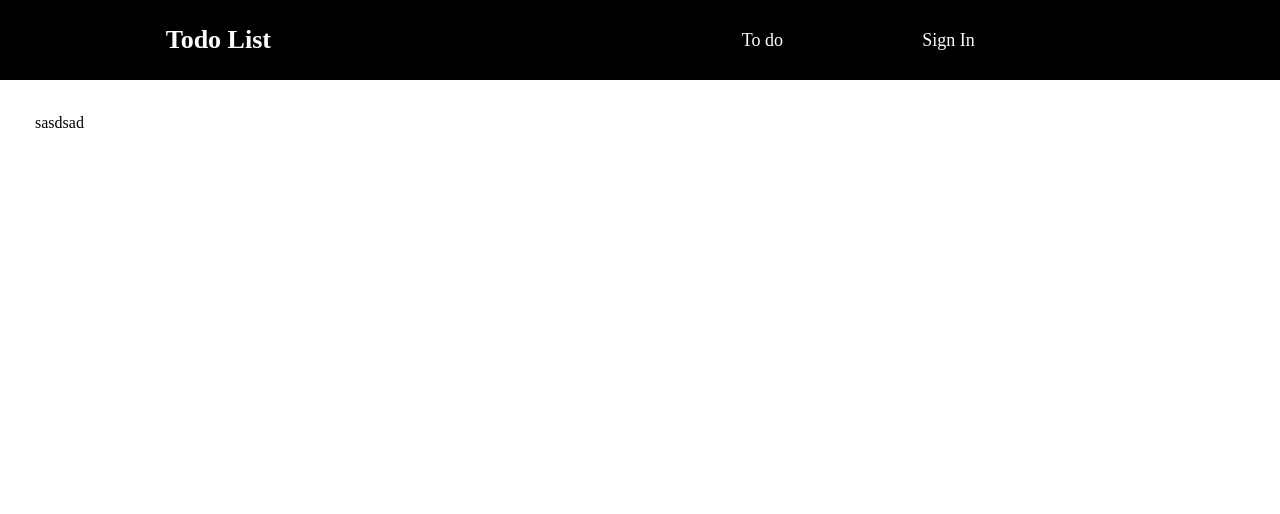
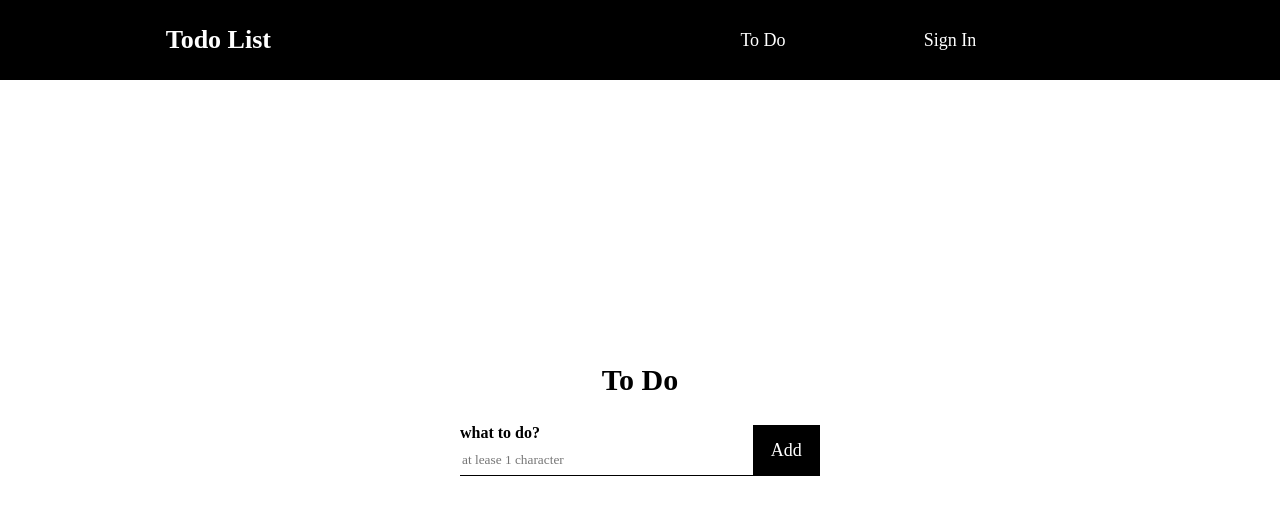
Before and after one commit to rlawlsyoung/wanted-pre-onboarding-frontend, a React (Create React App) app: page /todo in a window 1280 px wide. Shown: the top 514 px of the page. Built offline with nearby package versions, Linux system fonts and the light colour scheme; no server answers; a web font is replaced by a local one.

Commit message:
[Add] Todo 입력창 디자인 구현

```diff
--- a/src/Router.tsx
+++ b/src/Router.tsx
@@ -8,6 +8,8 @@ import SignUp from './pages/SignUp';
 import Todo from './pages/Todo';
 
 import GlobalStyles from './styles/GlobalStyles';
+
+export const URL = 'https://www.pre-onboarding-selection-task.shop';
 
 const Router = () => {
   const [isLogIn, setIsLogIn] = useState(false);
--- a/src/components/Header.tsx
+++ b/src/components/Header.tsx
@@ -18,7 +18,7 @@ const Header: React.FC<HeaderProps> = ({ isLogIn, setIsLogIn }) => {
       <Logo>Todo List</Logo>
       <Nav>
         <Link to="/todo" className="expansion">
-          To do
+          To Do
         </Link>
         {isLogIn ? (
           <p className="expansion" onClick={handleLogOut}>
--- a/src/pages/SignIn.tsx
+++ b/src/pages/SignIn.tsx
@@ -5,6 +5,8 @@ import styled from 'styled-components';
 
 import InputBox from '../components/InputBox';
 import AccountBtn from '../components/AccountBtn';
+
+import { URL } from '../Router';
 
 interface SignInProps {
   setIsLogIn: React.Dispatch<React.SetStateAction<boolean>>;
@@ -29,7 +31,7 @@ const SignIn: React.FC<SignInProps> = ({ setIsLogIn }) => {
     (e: React.FormEvent<HTMLFormElement>) => {
       e.preventDefault();
       axios
-        .post('https://www.pre-onboarding-selection-task.shop/auth/signin', {
+        .post(`${URL}/auth/signin`, {
           email: emailValue,
           password: pwValue,
         })
@@ -63,7 +65,8 @@ const SignIn: React.FC<SignInProps> = ({ setIsLogIn }) => {
           dataTestId="email-input"
           placeholder="must include @"
           inputType="text"
-          handleOnChange={handleEmailChange}></InputBox>
+          handleOnChange={handleEmailChange}
+        />
         <InputBox
           title="password"
           dataTestId="password-input"
--- a/src/pages/SignUp.tsx
+++ b/src/pages/SignUp.tsx
@@ -5,6 +5,8 @@ import styled from 'styled-components';
 
 import InputBox from '../components/InputBox';
 import AccountBtn from '../components/AccountBtn';
+
+import { URL } from '../Router';
 
 const SignUp = () => {
   const navigate = useNavigate();
@@ -24,7 +26,7 @@ const SignUp = () => {
   const handleSubmit = (e: React.FormEvent<HTMLFormElement>) => {
     e.preventDefault();
     axios
-      .post('https://www.pre-onboarding-selection-task.shop/auth/signup', {
+      .post(`${URL}/auth/signup`, {
         email: emailValue,
         password: pwValue,
       })
@@ -55,7 +57,8 @@ const SignUp = () => {
           dataTestId="email-input"
           placeholder="must include @"
           inputType="text"
-          handleOnChange={handleEmailChange}></InputBox>
+          handleOnChange={handleEmailChange}
+        />
         <InputBox
           title="password"
           dataTestId="password-input"
--- a/src/pages/Todo.tsx
+++ b/src/pages/Todo.tsx
@@ -1,12 +1,82 @@
+import { useState, useEffect } from 'react';
+import axios from 'axios';
 import styled from 'styled-components';
 
+import InputBox from '../components/InputBox';
+
+import { URL } from '../Router';
+
+interface TodoTypes {
+  id: number;
+  todo: string;
+  isCompleted: boolean;
+  userId: number;
+}
+
 const Todo = () => {
-  return <StyledTodo>sasdsad</StyledTodo>;
+  const [todoList, setTodoList] = useState<TodoTypes[]>([]);
+
+  useEffect(() => {
+    axios
+      .get(`${URL}/todos`, {
+        headers: {
+          Authorization: localStorage.getItem('token'),
+        },
+      })
+      .then((res) => {
+        console.log(res);
+      });
+  }, []);
+  return (
+    <StyledTodo className="flex-center">
+      <TodoContainer className="flex-center">
+        <TodoTitle>To Do</TodoTitle>
+        <InputContainer className="flex-center">
+          <InputBox
+            title="what to do?"
+            dataTestId="email-input"
+            placeholder="at lease 1 character"
+            inputType="text"
+            handleOnChange={() => {}}
+          />
+          <Btn>Add</Btn>
+        </InputContainer>
+      </TodoContainer>
+    </StyledTodo>
+  );
 };
 
 const StyledTodo = styled.div`
   height: calc(100vh - 80px);
-  padding: 35px;
+`;
+
+const TodoContainer = styled.div`
+  flex-direction: column;
+  width: 360px;
+`;
+
+const TodoTitle = styled.h2`
+  margin-bottom: 30px;
+  font-size: 30px;
+  font-weight: 900;
+`;
+
+const InputContainer = styled.div`
+  width: 100%;
+`;
+
+const Btn = styled.button`
+  width: 80px;
+  height: 51px;
+  border: none;
+  margin: 0 0 40px 0;
+  background-color: black;
+  /* background-color: ${(props) => (props.disabled ? 'gray' : 'black')}; */
+  color: white;
+  font-family: 'Pretendard';
+  font-size: 18px;
+  cursor: pointer;
+  /* cursor: ${(props) => (props.disabled ? '' : 'pointer')}; */
 `;
 
 export default Todo;
```
